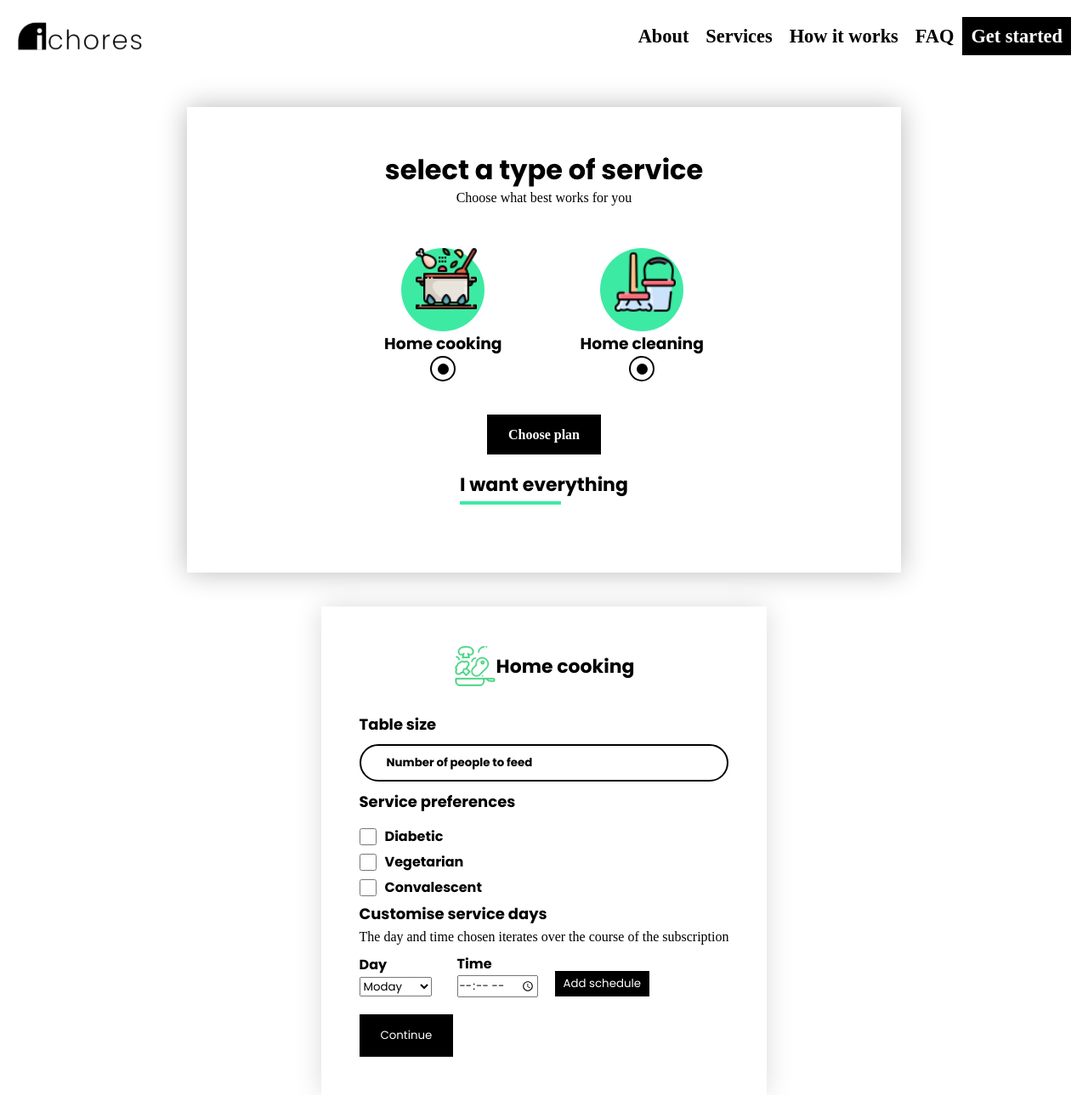
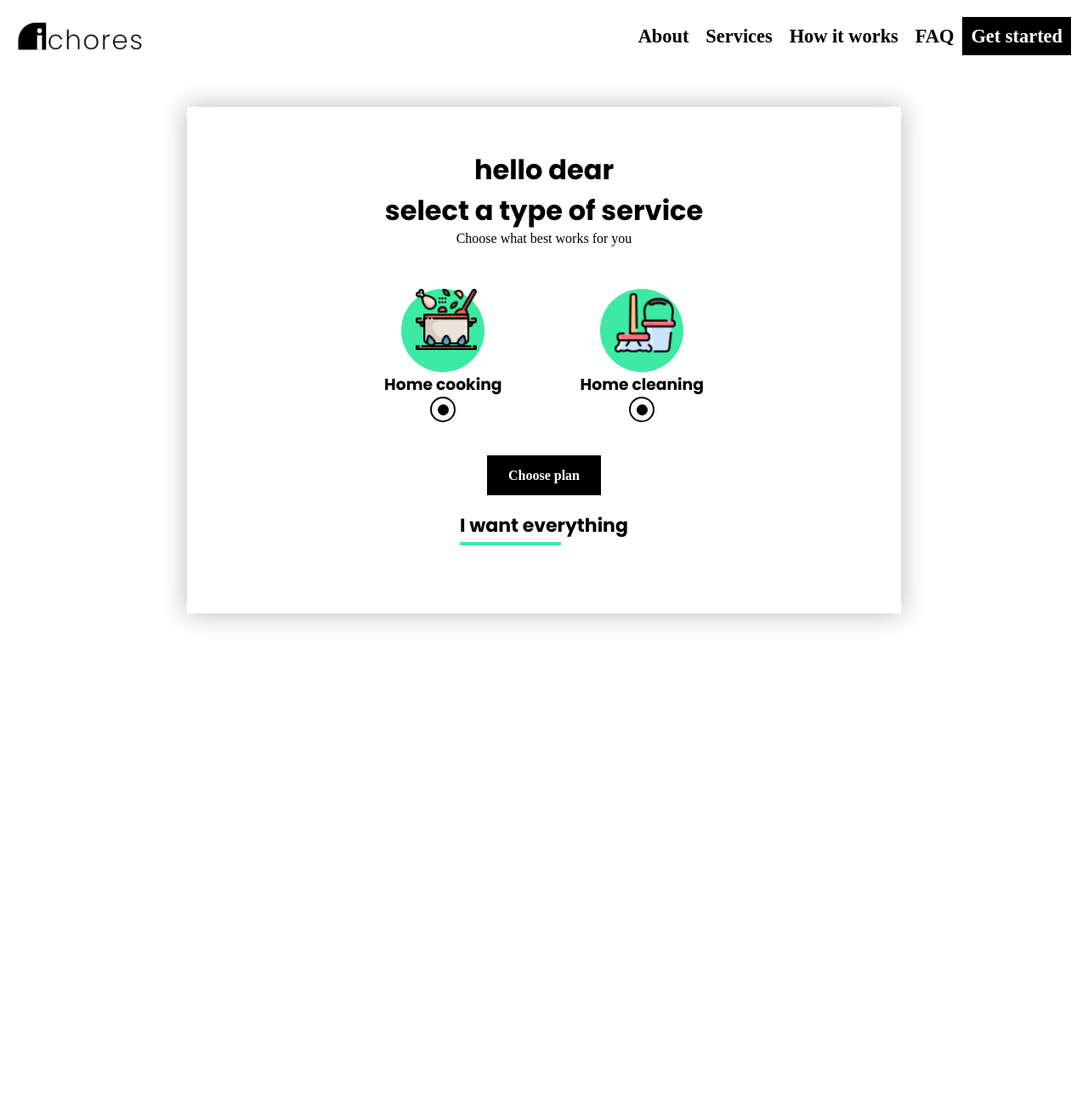
Before and after one commit to iChores/Official-webapp, a React (Create React App) app: page /dashboard in a window 1280 px wide. Shown: the whole page at 85% size. After the commit the page ends 800 px from the top, so only its background shows below. Built offline with nearby package versions, Linux system fonts and the light colour scheme.

Commit message:
working on subscribe form

```diff
--- a/src/App.js
+++ b/src/App.js
@@ -9,7 +9,7 @@ import { useState } from "react";
 import Dashboard from "./Routes/DashBoard";
 
 function App() {
-	const [user, setUser] = useState(["hii"])
+	const [user, setUser] = useState(false)
 	const [isLoggedIn, setIsLoggedIn] = useState(false);
 		return (
 			<div className="App">
@@ -28,7 +28,7 @@ function App() {
 							/>
 						}
 					/>
-					<Route path="/dashboard" element={<Dashboard/>} />
+					<Route path="/dashboard" element={<Dashboard user={user} isLoggedIn={isLoggedIn}/>} />
 				</Routes>
 			</div>
 		);
--- a/src/Components/ChooseService.js
+++ b/src/Components/ChooseService.js
@@ -12,7 +12,8 @@ function ChooseService({
 	setHomeCooking,
 	setHomeCleaning,
 	chooseShow,
-	chooseSetShow
+	chooseSetShow,
+	user
 }) {
 	function homecookingHandler() {
 		setHomeCleaning(false);
@@ -28,6 +29,7 @@ function ChooseService({
 		setBoth(true);
 		setSubscriptionData({ ...subscriptionData, subscriptionType:"both" });
 	}
+	console.log("logging user from home cooking",user);
 	const subscriptionType = (function () {
 		if (homeCleaning) {
 			return "home cleaning";
@@ -44,10 +46,11 @@ function ChooseService({
 	return (
 		<ServiceWrapper
 			style={{
-				display: chooseShow?"flex":"none"
-			} }
+				display: chooseShow ? "flex" : "none",
+			}}
 		>
 			<div className="container">
+				<h1>{user ? `welcome back, ${user.first_name}` : "hello dear"}</h1>
 				<h1>select a type of service</h1>
 				<p>Choose what best works for you</p>
 				<div className="options-wrapper">
--- a/src/Components/HomeCookingForm.js
+++ b/src/Components/HomeCookingForm.js
@@ -1,9 +1,13 @@
 import { PrimaryButton } from "../Styles/Buttons.style";
 import CookingFormWrapper from "../Styles/HomeCookingForm.style";
 import Pan from "../Assets/Pan.png";
-function HomeCookingForm() {
+function HomeCookingForm({chooseShow}) {
 	return (
-		<CookingFormWrapper>
+		<CookingFormWrapper
+			style={{
+				display: chooseShow ? "none" : "flex",
+			}}
+		>
 			<div className="form-wrapper">
 				<div className="header">
 					<img src={Pan} alt="" />
@@ -45,7 +49,11 @@ function HomeCookingForm() {
 						</select>
 					</div>
 					<div className="container">
-						<h4>Time</h4>
+						<h4>From</h4>
+						<input type="time" name="Time" />
+					</div>
+					<div className="container">
+						<h4>To</h4>
 						<input type="time" name="Time" />
 					</div>
 					<button>Add schedule</button>
--- a/src/Routes/DashBoard.js
+++ b/src/Routes/DashBoard.js
@@ -1,11 +1,9 @@
 import Subscribe from "./subscribe";
 
-function Dashboard() {
-	return (
-		<>
-			<Subscribe />
-		</>
-	);
+function Dashboard({user}) {
+	return (<>
+		<Subscribe user={user} />
+	</>);
 }
 
 export default Dashboard;
--- a/src/Routes/Login.js
+++ b/src/Routes/Login.js
@@ -10,53 +10,49 @@ function Login({ user, setIsLoggedIn, isLoggedIn, setUser }) {
 	const [email, setEmail] = useState("");
 	const [password, setPassword] = useState("");
 	const [errLog, setErrLog] = useState([]);
-	if (sessionStorage.Token) {
-		setIsLoggedIn(true);
-		return <Navigate to={"/dashboard"} />;
-	} else {
-		setIsLoggedIn(false);
-	}
 
 	console.log("first login check", isLoggedIn);
 
+	async function fetchData() {
+		const response = await axios({
+			method: "post",
+			url: "https://ichores.herokuapp.com/auth/login_email",
+			data: {
+				password,
+				email,
+			},
+			headers: {
+				"Content-Type": "text/plain;charset=utf-8",
+			},
+		});
+		const Data = await response.data;
+		const User = await Data.user;
+		const accessToken = await Data.access_token;
+		if (User) {
+			setUser({ ...User });
+			sessionStorage.setItem("Token", accessToken);
+			setIsLoggedIn(true);
+		}
+		if (isLoggedIn) {
+			console.log("login sucessfull");
+			return <Navigate to={"/dashboard"} />;
+		}
+	}
 	function loginHandler() {
 		if (email === "") {
 			setErrLog([...errLog, "email feild is empty"]);
 		} else if (password === "") {
 			setErrLog([...errLog, "Password must not be empty"]);
 		} else {
-			axios({
-				method: "post",
-				url: "https://ichores.herokuapp.com/auth/login_email",
-				data: {
-					password,
-					email,
-				},
-				headers: {
-					"Content-Type": "text/plain;charset=utf-8",
-				},
-			})
-				.then((res) => {
-					// console.log("this is response", res.status);
-					// console.log("this is response", res.data);
-					if (res.status === 200) {
-						const accesToken = res.data.access_token;
-						sessionStorage.setItem("Token", accesToken);
-						console.log("this is access token", accesToken);
-						setUser({ ...res.data.user });
-						console.log("this is user data", user);
-						console.log("second login check", isLoggedIn);
-						return <Navigate to={"/dashboard"} />;
+			fetchData();
+		}
+	}
 
-						// console.log("this is user data",res.data.user);
-					}
-				})
-				.catch((err) => {
-					console.log(err.response);
-					console.log("this nah error code", err.response.status);
-					console.log("this nah error code", err.response.data);
-				});
-		}
+	if (sessionStorage.Token) {
+		setIsLoggedIn(true);
+		return <Navigate to={"/dashboard"} />;
+	} else {
+		setIsLoggedIn(false);
 	}
 
 	return (
--- a/src/Routes/subscribe.js
+++ b/src/Routes/subscribe.js
@@ -2,7 +2,7 @@ import { useState } from "react";
 import ChooseService from "../Components/ChooseService";
 import HomeCookingForm from "../Components/HomeCookingForm";
 
-function Subscribe() {
+function Subscribe({user}) {
 	const [homeCooking, setHomeCooking] = useState(false);
 	const [homeCleaning, setHomeCleaning] = useState(false);
 	const [both, setBoth] = useState(false);
@@ -21,12 +21,13 @@ function Subscribe() {
 				setHomeCleaning={setHomeCleaning}
 				setHomeCooking={setHomeCooking}
 				setBoth={setBoth}
+				user={user}
 				chooseShow={chooseShow}
 				chooseSetShow={chooseSetShow}
 				subscriptionData={subscriptionData}
 				setSubscriptionData={setSubscriptionData}
 			/>
-			<HomeCookingForm></HomeCookingForm>
+			<HomeCookingForm chooseShow={chooseShow}/>
 
 		</>
 	);
--- a/src/Styles/HomeCookingForm.style.js
+++ b/src/Styles/HomeCookingForm.style.js
@@ -83,6 +83,7 @@ const CookingFormWrapper =
 		}
 		.continue {
 			margin-top: 20px;
+			cursor:pointer;
 		}
 	}
 `;
```
